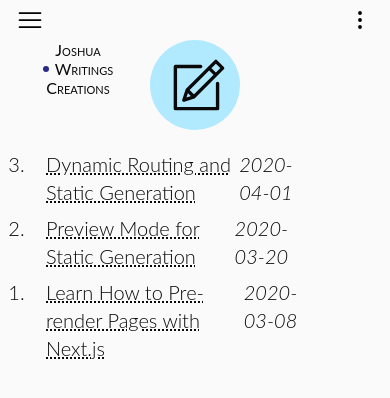
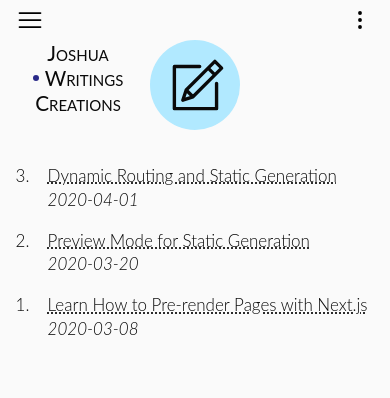
Before and after one commit to jdnordy/joshuadavidnordstrom, a Next.js app: page /writings in a window 390 px wide. Shown: the top 398 px of the page. Built offline with nearby package versions, Linux system fonts and the light colour scheme.

Commit message:
finished up mobile optimization

```diff
--- a/components/Content/styles.module.scss
+++ b/components/Content/styles.module.scss
@@ -60,3 +60,16 @@
     }
   }
 }
+
+@media (min-width: 320px) and (max-width: 768px) {
+  .writing_content {
+    blockquote {
+      margin: 2em auto;
+      width: 80%;
+      p {
+        font-size: 1.2em;
+        text-align: left;
+      }
+    }
+  }
+}
--- a/components/CreationCard/styles.module.scss
+++ b/components/CreationCard/styles.module.scss
@@ -45,7 +45,8 @@
     flex-direction: column;
     align-items: center;
     &:hover {
-      border-color: inherit;
+      border-color: rgb(236, 236, 236);
+      box-shadow: none;
     }
     img {
       width: 200px;
--- a/components/Layout/styles.module.scss
+++ b/components/Layout/styles.module.scss
@@ -18,6 +18,6 @@
     top: $navbar-size;
     width: 100vw;
     box-sizing: border-box;
-    padding: 0 0.5em;
+    padding: 0 1em 2em 1em;
   }
 }
--- a/components/Navigator/styles.module.scss
+++ b/components/Navigator/styles.module.scss
@@ -16,7 +16,7 @@
   svg {
     margin-right: 6px;
     height: 6px;
-    width: 6åpx;
+    width: 6px;
     fill: rgba(0, 0, 114, 0.836);
     display: none;
     &.selected {
@@ -30,10 +30,9 @@
   }
 }
 
-// tablet optimization
-@media (min-width: 768px) and (max-width: 961px) {
+// mobile optimization
+@media (min-width: 320px) and (max-width: 768px) {
+  .navigator {
+    font-size: 1.3em;
+  }
 }
-
-// mobile optimization
-@media (min-width: 320px) {
-}
--- a/pages/writings/index.tsx
+++ b/pages/writings/index.tsx
@@ -37,12 +37,14 @@ const Writings: React.FC<Props> = ({ writings }) => (
           )
           .map((w) => (
             <Link href="/writings/[slug]" as={`/writings/${w.slug}`}>
-              <li className="writing_link">
-                <div>
-                  <a>{w.title}</a>
-                  <i>{w.date}</i>
-                </div>
-              </li>
+              <a className="writing_link">
+                <li>
+                  <div>
+                    <span>{w.title}</span>
+                    <i>{w.date}</i>
+                  </div>
+                </li>
+              </a>
             </Link>
           ))}
       </ol>
--- a/styles/index.scss
+++ b/styles/index.scss
@@ -55,7 +55,7 @@
     font-family: $font-fam;
     background-color: $background-color;
     color: $text-color;
-    font-size: 20px;
+    font-size: 17px;
   }
   .title_circle {
     width: 90px;
@@ -65,7 +65,7 @@
     display: flex;
     align-items: center;
     justify-content: center;
-    margin: 0 auto 1em auto;
+    margin: 0 auto 2em auto;
     svg {
       width: 70%;
       height: 70%;
--- a/styles/writings.scss
+++ b/styles/writings.scss
@@ -10,10 +10,14 @@
     font-weight: 300;
     line-height: 1.4em;
     .writing_link {
+      color: $text-color;
+      text-decoration: none;
+      li {
         margin-bottom: 0.4em;
+
         &:hover {
           cursor: pointer;
-        a {
+          span {
             text-decoration: underline;
           }
         }
@@ -21,11 +25,12 @@
           display: flex;
           justify-content: space-between;
           padding-left: 0.8em;
-        a {
+          span {
             text-decoration: underline dotted;
           }
           i {
             padding-right: 4em;
+          }
         }
       }
     }
@@ -47,3 +52,31 @@
     }
   }
 }
+
+@media (min-width: 320px) and (max-width: 768px) {
+  .writings {
+    ol {
+      .writing_link {
+        li {
+          margin-bottom: 1em;
+          &:hover {
+            span {
+              text-decoration: underline dotted;
+            }
+          }
+          &:active {
+            span {
+              text-decoration: underline;
+            }
+          }
+          div {
+            flex-direction: column;
+            i {
+              padding-right: 0;
+            }
+          }
+        }
+      }
+    }
+  }
+}
```
Lines whose indentation alone changed are shown as unchanged.
